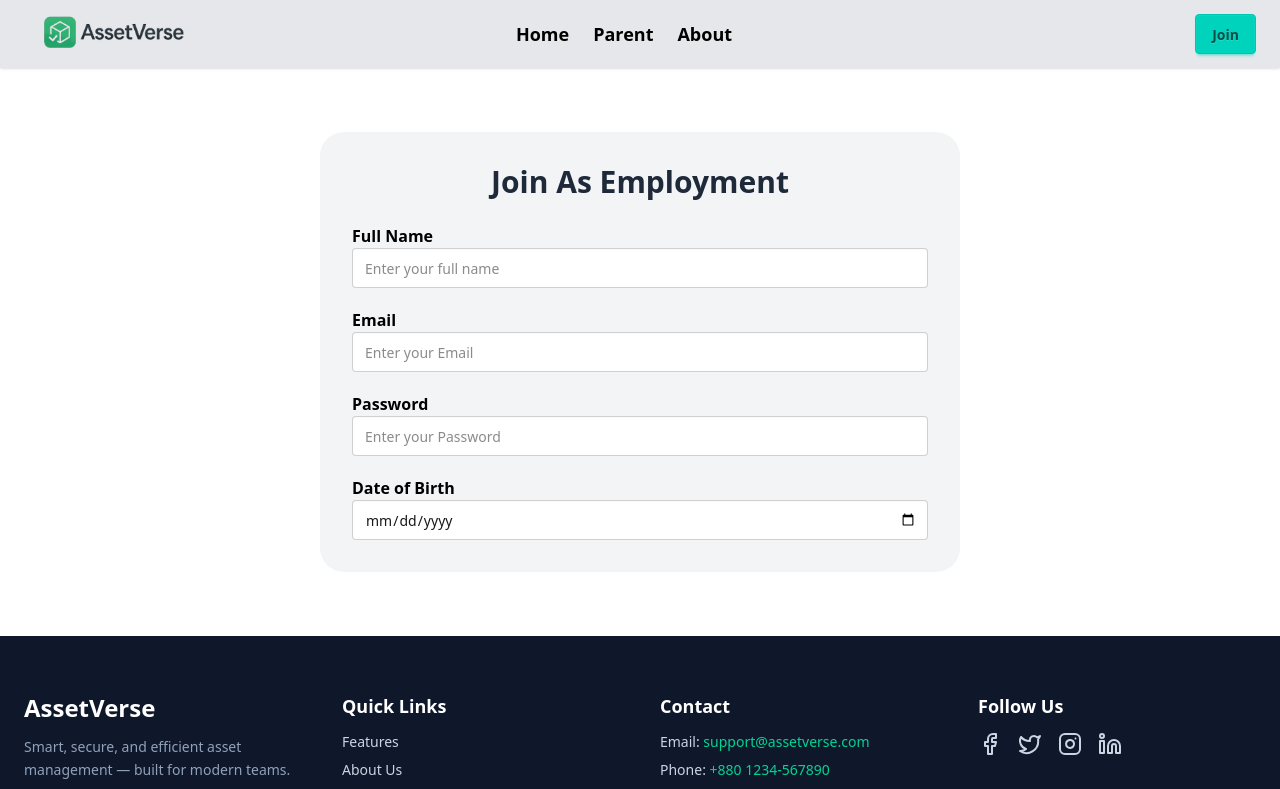
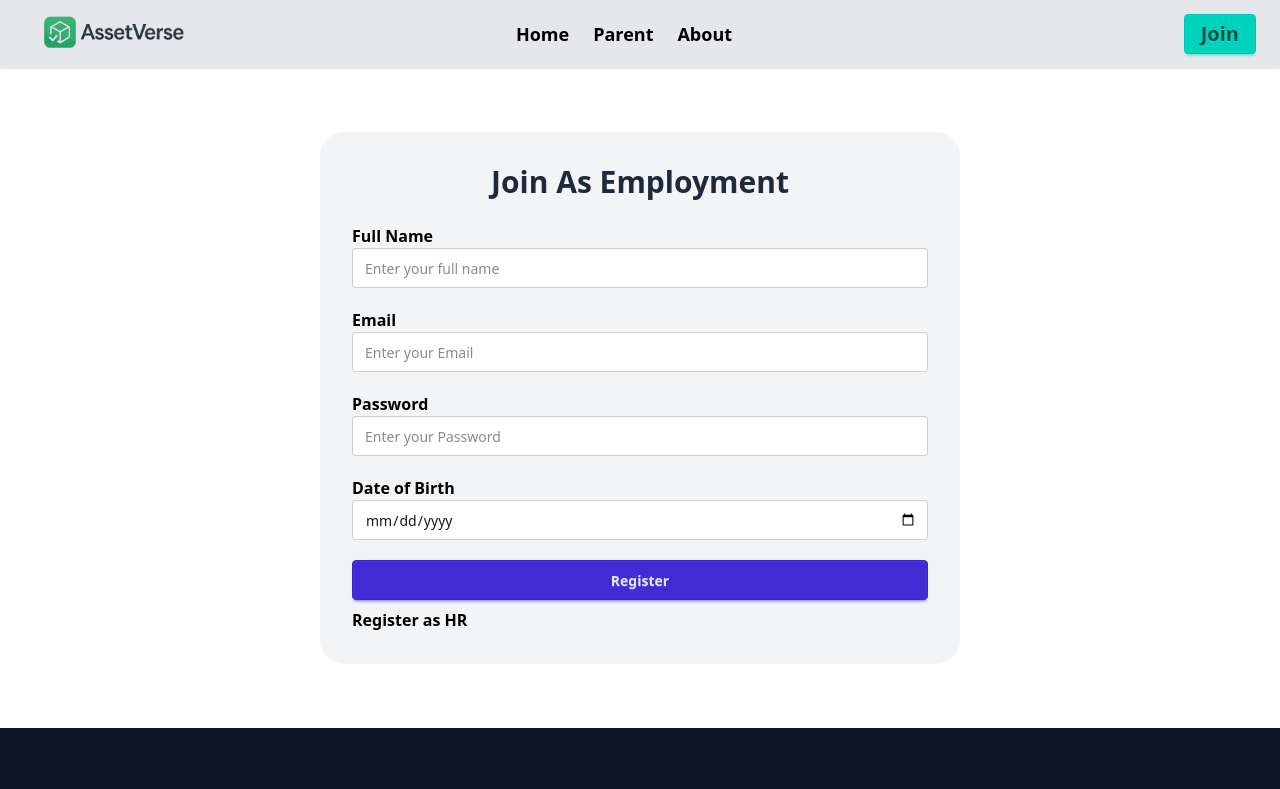
Before and after one commit to diptajeet25/AssetVerse-Client, a React (Vite) app: page /auth/register-employee in a window 1280 px wide. Shown: the top 789 px of the page. Built offline with nearby package versions, Linux system fonts and the light colour scheme.

Commit message:
7th commit

```diff
--- a/src/Components/Navbar.jsx
+++ b/src/Components/Navbar.jsx
@@ -32,7 +32,7 @@ const Navbar = () => {
     </ul>
   </div>
   <div className="navbar-end flex gap-2 lg:mx-4 ">
-    <Link to="/auth" className="btn btn-accent font-bold">Join</Link>
+    <Link to="/auth" className="btn btn-accent font-bold text-xl">Join</Link>
 
   </div>
 </div>
--- a/src/Pages/RegisterEmployee.jsx
+++ b/src/Pages/RegisterEmployee.jsx
@@ -1,4 +1,6 @@
+
 import React from 'react';
+import { Link } from 'react-router';
 
 const RegisterEmployee = () => {
 
@@ -6,7 +8,7 @@ const RegisterEmployee = () => {
   return (
     <div className="w-full lg:w-[50%] bg-gray-100  mx-auto my-16 rounded-3xl p-8 ">
         <h2 className="text-3xl font-bold text-center mb-6 text-gray-800">Join As Employment</h2>
-        <form className="space-y-5">
+        <form className="space-y-5 mb-2">
 
 
 <div>
@@ -45,9 +47,16 @@ const RegisterEmployee = () => {
 
           />
 </div>
-
+<input
+  type="submit"
+  value="Register"
+  className="btn w-full  btn-primary"
+/>
 
         </form>
+
+        <span className='font-bold text-black text-center text-md w-full'><Link to="/auth/register-hr" >Register as HR</Link></span>
+
 
     </div>
   );
--- a/src/Pages/RegisterHR.jsx
+++ b/src/Pages/RegisterHR.jsx
@@ -1,4 +1,5 @@
 import React from 'react';
+import { Link } from 'react-router';
 
 const RegisterHR = () => {
   return (
@@ -66,6 +67,14 @@ const RegisterHR = () => {
 
 
         </form>
+        <p className=' mt-4 font-bold text-blue-600 text-center text-lg w-full'><Link to="/auth/register-employee" >Register as Employee</Link></p>
+
+         <p className="text-center mt-2 text-gray-600">
+        Already have an account?{" "}
+        <Link to="/auth/login"  className="text-blue-600 font-semibold hover:underline">
+          Login
+        </Link>
+      </p>
 
     </div>
   );
```
